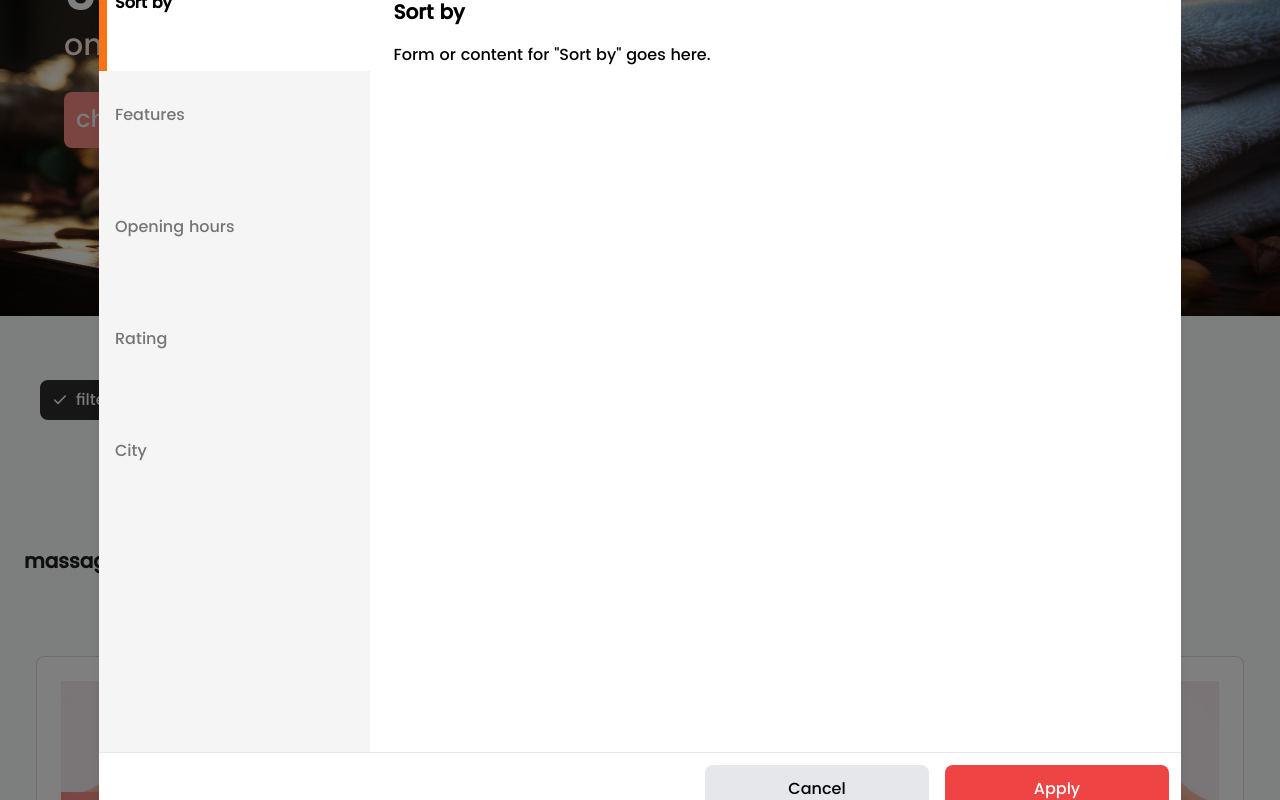
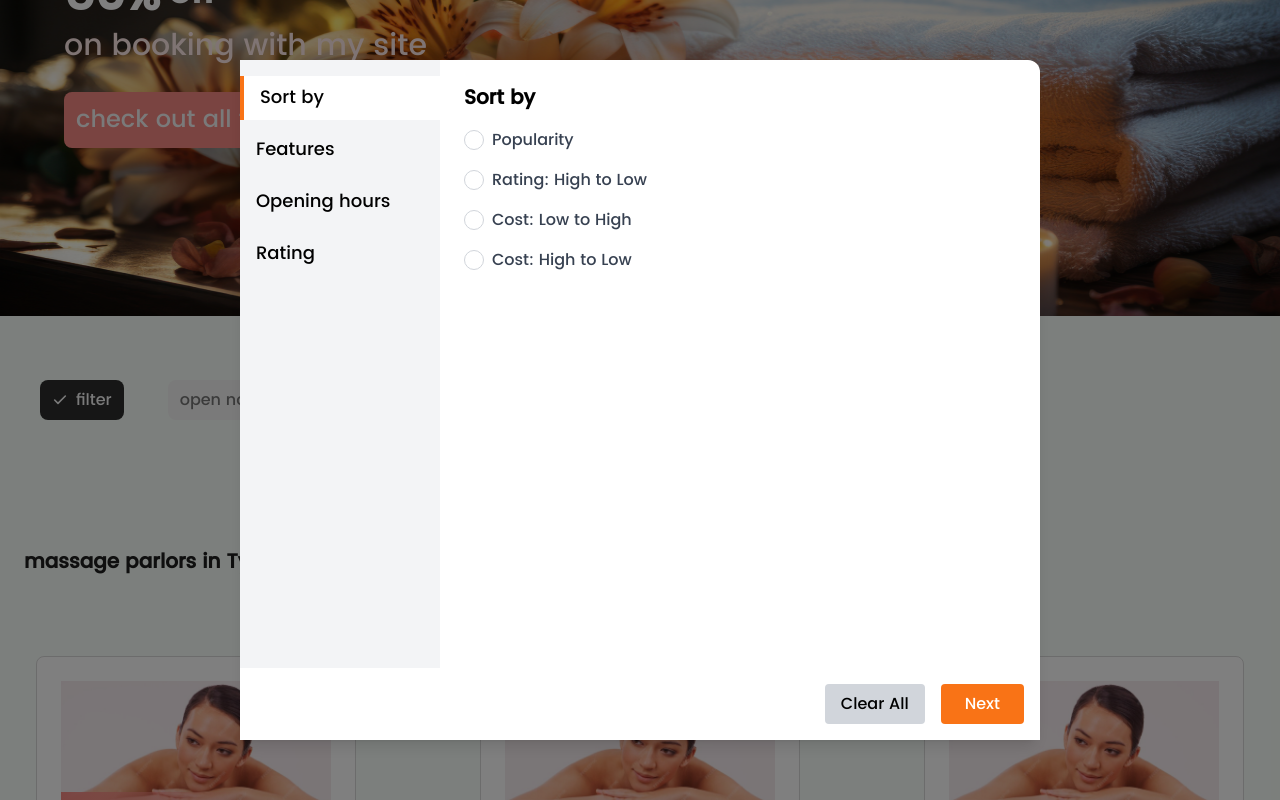
Before and after one commit to aliakbarzn/hooman, a Next.js app: page /en/search-page in a window 1280 px wide. Both pictures are taken after a click on the button "filter". Shown: the part 624-1424 px from the top of the page. Built offline with nearby package versions, Linux system fonts and the light colour scheme.

Commit message:
fix/ui ux and code Modal

```diff
--- a/src/sections/searchPage/modalComponent.tsx
+++ b/src/sections/searchPage/modalComponent.tsx
@@ -1,93 +1,294 @@
-import React, { useState } from "react";
+import camera from "@/assets/icons/search-page/ic-camera";
+import frame from "@/assets/icons/search-page/frame";
+import gift from "@/assets/icons/search-page/ic-gift";
+import car from "@/assets/icons/search-page/ic-car";
+import vector from "@/assets/icons/search-page/Vector";
 
-interface ModalProps {
-  isOpen: boolean;
-  onClose: () => void;
+import React, { useState, createContext, useContext } from "react";
+import { useForm, Control, FieldValues, UseFormRegister, UseFormWatch, FieldErrors, Controller } from "react-hook-form";
+
+
+interface FormContextType {
+  activeStep: number;
+  setActiveStep: React.Dispatch<React.SetStateAction<number>>;
+  control: Control<FieldValues>;
+  register: UseFormRegister<FieldValues>;
+  watch: UseFormWatch<FieldValues>;
+  errors: FieldErrors<FieldValues>;
+  setValue: (name: string, value: any) => void;
 }
 
-const ModalComponent: React.FC<ModalProps> = ({ isOpen, onClose }) => {
+
+const FormContext = createContext<FormContextType | null>(null);
+
+
+const steps = ["Sort by", "Features", "Opening hours", "Rating"];
+
+
+const ModalComponent: React.FC<{ isOpen: boolean; onClose: () => void }> = ({ isOpen, onClose }) => {
   const [activeStep, setActiveStep] = useState(0);
+  const { control, handleSubmit, watch, setValue, register, formState: { errors } } = useForm();
 
-  const steps = ["Sort by", "Features", "Opening hours", "Rating", "City"];
+  const onSubmit = (data: any) => {
+    if (activeStep === 0 && !data.sortBy) {
+      alert("Please select a sorting option.");
+      return;
+    }
 
+    if (activeStep === 2 && !data.openingHours) {
+      alert("Please select an opening hour.");
+      return;
+    }
+
+    if (activeStep < steps.length - 1) {
+      setActiveStep((prev) => prev + 1);
+    } else {
+      console.log("Form Data Submitted:", data);
+      setActiveStep(0);
+      onClose();
+    }
+  };
 
   if (!isOpen) return null;
 
   return (
-    <div className="fixed inset-0 z-50 flex items-center justify-center bg-black bg-opacity-50">
-      <div className="bg-white w-[1082px] h-[850px] rounded-lg shadow-lg flex flex-col">
-        {/* Sidebar */}
-        <div className="flex h-full">
-          <div className="w-1/4 bg-[#F5F5F5]">
-            <ul className="space-y-4">
+    <FormContext.Provider
+      value={{
+        activeStep,
+        setActiveStep,
+        control,
+        register,
+        watch,
+        errors,
+        setValue,
+      }}
+    >
+      <div className="fixed inset-0 flex items-center justify-center bg-black bg-opacity-50 z-50">
+        <form onSubmit={handleSubmit(onSubmit)} className="bg-white w-[800px] h-[85%] rounded-xl shadow-lg flex flex-col">
+          <div className="flex flex-grow">
+            <Sidebar />
+            <Content />
+          </div>
+          <Footer onClose={onClose} />
+        </form>
+      </div>
+    </FormContext.Provider>
+  );
+};
+
+const Sidebar: React.FC = () => {
+  const { activeStep, setActiveStep } = useSafeFormContext();
+
+  return (
+    <div className="w-1/4 bg-gray-100">
+      <ul className="space-y-2 py-4">
         {steps.map((step, index) => (
           <li
             key={index}
             onClick={() => setActiveStep(index)}
-                  className={`p-4 h-24  transition-all relative overflow-hidden ${activeStep === index
-                    ? "bg-white font-semibold"
-                    : "bg-[#F5F5F5] text-[#757575]"
+            className={`cursor-pointer px-4 py-2 flex items-center text-lg ${activeStep === index ? "bg-white border-l-4 border-orange-500" : ""
               }`}
           >
-
-                  <span
-                    className={`absolute top-0 left-0 h-full transition-all duration-300 ${activeStep === index ? "bg-orange-500 w-2" : "w-0"
-                      }`}
-                  ></span>
-
-                  <span className="relative z-10">{step}</span>
+            {step}
           </li>
         ))}
       </ul>
     </div>
+  );
+};
+
+const Content: React.FC = () => {
+  const { activeStep } = useSafeFormContext();
+
+  switch (activeStep) {
+    case 0:
+      return <SortBy />;
+    case 1:
+      return <Features />;
+    case 2:
+      return <OpeningHours />;
+    case 3:
+      return <Rating />;
+    default:
+      return null;
+  }
+};
+
+const SortBy: React.FC = () => {
+  const { register, watch } = useSafeFormContext();
+  const selectedOption = watch("sortBy");
+  const options = ["Popularity", "Rating: High to Low", "Cost: Low to High", "Cost: High to Low"];
+
+  return (
+    <div className="p-6">
+      <h2 className="text-xl font-bold mb-4">Sort by</h2>
+      <div className="space-y-4">
+        {options.map((option, index) => (
+          <label
+            key={index}
+            className={`flex items-center cursor-pointer ${selectedOption === option ? "text-orange-500" : "text-gray-700"
+              }`}
+          >
+            <input
+              type="radio"
+              value={option}
+              className="mr-2 hidden"
+              {...register("sortBy", { required: true })}
+            />
+            <span
+              className={`w-5 h-5 border rounded-full flex items-center justify-center ${selectedOption === option ? "border-orange-500 bg-orange-500 text-white" : "border-gray-300"
+                }`}
+            >
+              {selectedOption === option && "●"}
+            </span>
+            <span className="ml-2">{option}</span>
+          </label>
+        ))}
+      </div>
+    </div>
+  );
+};
+
+const Features: React.FC = () => {
+  const { watch, setValue } = useSafeFormContext();
+  const selectedFeatures = watch("features") || [];
+
+  const featureOptions = [
+    { icon: camera, label: "Camera" },
+    { icon: car, label: "Car" },
+    { icon: vector, label: "Vector" },
+    { icon: frame, label: "Frame" },
+    { icon: gift, label: "Gift" },
+
+  ];
 
 
-          {/* Content */}
-          <div className="w-3/4 p-6">
+  const toggleFeature = (label: string) => {
+    const updatedFeatures = selectedFeatures.includes(label)
+      ? selectedFeatures.filter((item: string) => item !== label)
+      : [...selectedFeatures, label];
+    setValue("features", updatedFeatures);
+  };
 
-            <h2 className="text-xl font-semibold mb-4">{steps[activeStep]}</h2>
+  return (
+    <div className="p-6 grid h-24 grid-cols-5 gap-6">
+      {featureOptions.map((feature, index) => {
+        const isSelected = selectedFeatures.includes(feature.label);
 
+        return (
+          <div
+            key={index}
+            onClick={() => toggleFeature(feature.label)}
+            className={`cursor-pointer h-full flex flex-col items-center justify-center  transition-all ${isSelected ? "border-orange-500  text-orange-500" : "border-gray-300 text-gray-700"
+              }`}
+          >
+            <div className={`border-2 rounded-lg p-4 ${isSelected ? "border-orange-500" : "border-gray-300"}`}>
 
-            <div>
-              {activeStep === 0 && <p>Form or content for "Sort by" goes here.</p>}
-              {activeStep === 1 && <p>Form or content for "Features" goes here.</p>}
-              {activeStep === 2 && <p>Form or content for "Opening hours" goes here.</p>}
-              {activeStep === 3 && <p>Form or content for "Rating" goes here.</p>}
-              {activeStep === 4 && <p>Form or content for "City" goes here.</p>}
+              <feature.icon />
             </div>
 
 
+            <span
+              className="mt-2 text-sm font-medium "
+            >
+              {feature.label}
+            </span>
+          </div>
+        );
+      })}
+    </div>
+  );
+};
 
+const OpeningHours: React.FC = () => {
+  const { register, watch } = useSafeFormContext();
+  const selectedDay = watch("openingHours");
+  const days = ["Saturday", "Sunday", "Monday", "Tuesday", "Wednesday", "Thursday", "Friday"];
+
+  return (
+    <div className="p-6">
+      <h2 className="text-xl font-bold mb-4">Opening hours</h2>
+      <div className="space-y-4">
+        {days.map((day, index) => (
+          <label
+            key={index}
+            className={`flex items-center cursor-pointer ${selectedDay === day ? "text-orange-500" : "text-gray-700"
+              }`}
+          >
+            <input
+              type="radio"
+              value={day}
+              className="mr-2 hidden"
+              {...register("openingHours", { required: true })}
+            />
+            <span
+              className={`w-5 h-5 border rounded-full flex items-center justify-center ${selectedDay === day ? "border-orange-500 bg-orange-500 text-white" : "border-gray-300"
+                }`}
+            >
+              {selectedDay === day && "●"}
+            </span>
+            <span className="ml-2">{day}</span>
+          </label>
+        ))}
       </div>
     </div>
-        <hr />
-        <div className=" p-3 flex justify-end items-center  w-full gap-4">
+  );
+};
+
+const Rating: React.FC = () => {
+  const { control } = useSafeFormContext();
+
+  return (
+    <div className="p-6">
+      <h2 className="text-xl font-bold mb-4">Rating</h2>
+      <Controller
+        name="rating"
+        control={control}
+        defaultValue={3.5}
+        render={({ field }) => (
+          <div className="flex items-center space-x-4">
+            <input
+              type="range"
+              min={0}
+              max={5}
+              step={0.5}
+              {...field}
+              className="w-full"
+            />
+            <span className="text-gray-700">{field.value}+</span>
+          </div>
+        )}
+      />
+    </div>
+  );
+};
+
+const Footer: React.FC<{ onClose: () => void }> = ({ onClose }) => {
+  const { activeStep, setActiveStep } = useSafeFormContext();
+
+  return (
+    <div className="p-4 bg-white flex justify-end items-center">
       <button
-            className="w-56 py-3 bg-gray-200 rounded-lg"
+        type="button"
+        className="bg-gray-300 px-4 py-2 mx-4 rounded"
         onClick={() => {
           setActiveStep(0);
           onClose();
         }}
       >
-            Cancel
+        Clear All
       </button>
-          <button
-            className="w-56 px-6 py-3 bg-red-500 text-white rounded-lg"
-            onClick={() => {
-              if (activeStep < steps.length - 1) {
-                setActiveStep((prev) => prev + 1);
-              } else {
-                setActiveStep(0);
-                onClose();
-              }
-            }}
-          >
-            {activeStep === steps.length - 1 ? "Finish" : "Apply"}
+      <button type="submit" className="bg-orange-500 text-white px-6 py-2 rounded">
+        {activeStep === steps.length - 1 ? "Apply" : "Next"}
       </button>
-        </div>
-      </div>
     </div>
   );
 };
 
+const useSafeFormContext = () => {
+  const context = useContext(FormContext);
+  if (!context) throw new Error("This component must be used within a FormContext.Provider");
+  return context;
+};
+
 export default ModalComponent;
```
Lines whose indentation alone changed are shown as unchanged.
